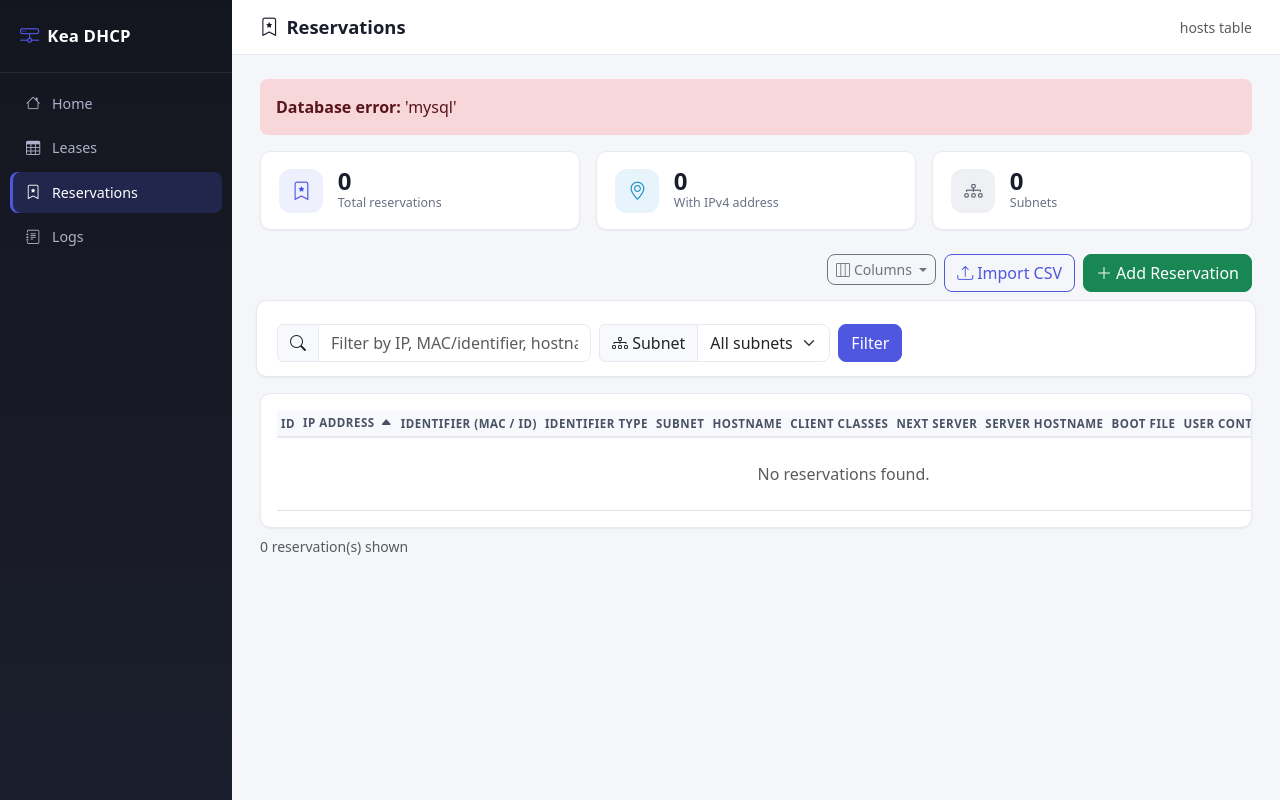
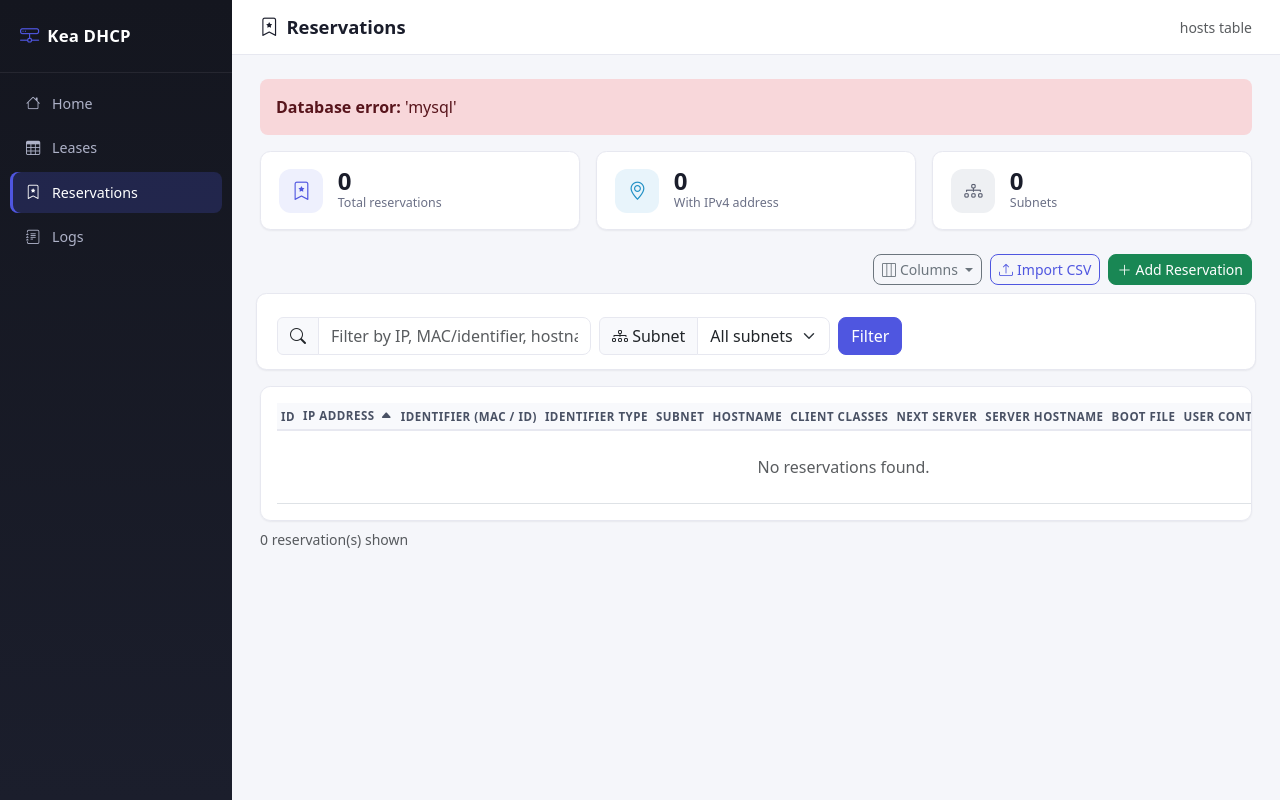
Before and after one commit to shanmugara/keadhcp, a Flask app: page /reservations in a window 1280 px wide. Run offline with Flask 3, Linux system fonts and the light colour scheme.

Commit message:
Make reservations toolbar buttons consistent in size
Columns was btn-sm while Import CSV and Add Reservation were regular
size, so the toolbar row didn't line up. Make all three btn-sm.

Co-Authored-By: Claude Sonnet 5 <noreply@anthropic.com>

```diff
--- a/templates/reservations.html
+++ b/templates/reservations.html
@@ -80,10 +80,10 @@
       </li>
     </ul>
   </div>
-  <button class="btn btn-outline-primary" data-bs-toggle="modal" data-bs-target="#importModal">
+  <button class="btn btn-outline-primary btn-sm" data-bs-toggle="modal" data-bs-target="#importModal">
     <i class="bi bi-upload me-1"></i>Import CSV
   </button>
-  <button class="btn btn-success" data-bs-toggle="modal" data-bs-target="#addModal">
+  <button class="btn btn-success btn-sm" data-bs-toggle="modal" data-bs-target="#addModal">
     <i class="bi bi-plus-lg me-1"></i>Add Reservation
   </button>
 </div>
```
